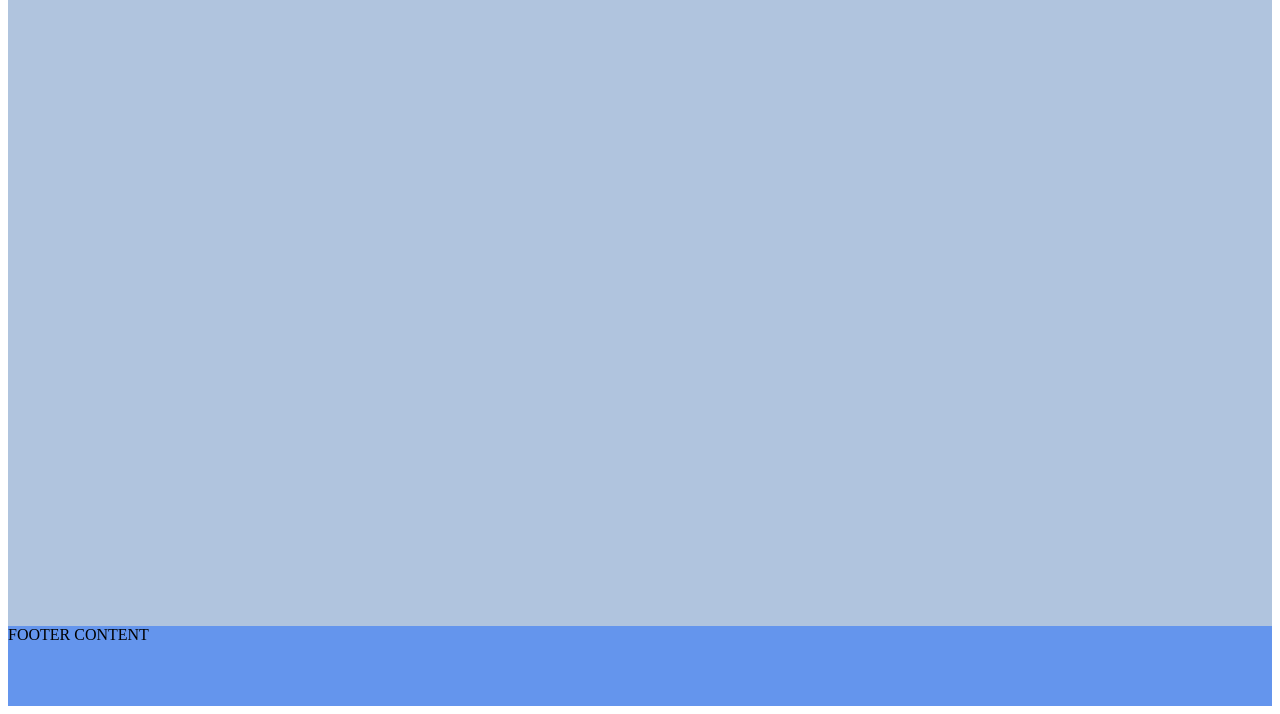
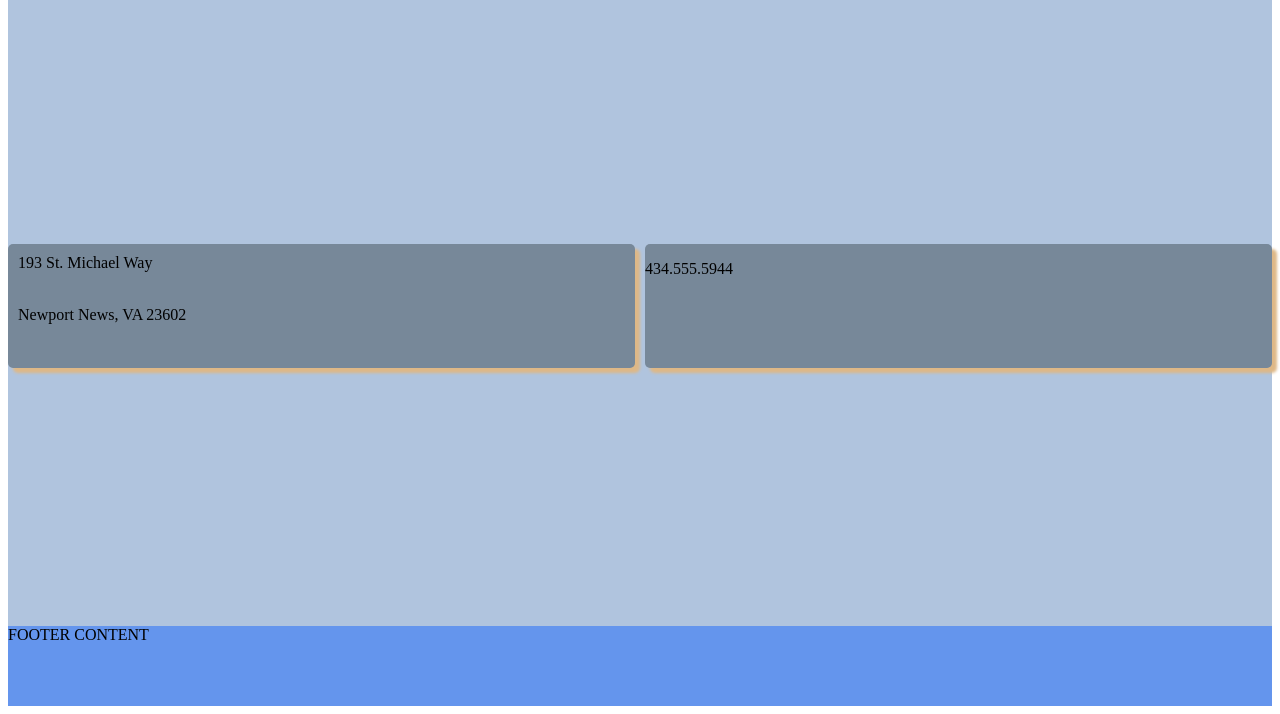
Before and after one commit to briantalbert/restaurant, a website built with webpack: page dist/index.html in a window 1280 px wide. Both pictures are taken after a click on the item "contact". Shown: the part 102-816 px from the top of the page. Built offline with nearby package versions, Linux system fonts and the light colour scheme; a web font is replaced by a local one.

Commit message:
Add basic contact info

```diff
--- a/src/contact.js
+++ b/src/contact.js
@@ -37,6 +37,28 @@ export default function buildContactPage() {
         let contact = document.createElement('div');
         contact.classList.add('contact')
 
+        let address = document.createElement('div');
+        address.classList.add('address');
+
+        let phone = document.createElement('div');
+        phone.classList.add('phone');
+
+        let addressText = document.createElement('p');
+        addressText.textContent = "193 St. Michael Way";
+        let cityStateText = document.createElement('p');
+        cityStateText.textContent = "Newport News, VA 23602";
+
+
+        let phoneText = document.createElement('p');
+        phoneText.textContent = "434.555.5944";
+
+        address.appendChild(addressText);
+        address.appendChild(cityStateText);
+        phone.appendChild(phoneText);
+
+        contact.appendChild(address);
+        contact.appendChild(phone);
+
         return contact;
     }
 
--- a/src/style.css
+++ b/src/style.css
@@ -94,4 +94,33 @@ li:hover {
     grid-column: 1 / 3;
     grid-row: 2 / 3;
     background: lightsteelblue;
+    display: grid;
+    grid-template-columns: 1fr 1fr;
+    grid-template-rows: 2fr 1fr 2fr;
+    gap: 10px;
 }
+
+.address {
+    display: grid;
+    grid-column: 1 / 2;
+    grid-row: 2 / 3;
+    padding: 10px;
+}
+
+.address p {
+    margin: 0;
+    padding: 0;
+}
+
+.phone {
+    display: grid;
+    grid-column: 2 / 3;
+    grid-row: 2 / 3;
+}
+
+.address,
+.phone {
+    background-color: lightslategray;
+    border-radius: 5px;
+    box-shadow: 5px 5px 3px burlywood;
+}
```
Also changed, not shown: dist/main.js.
